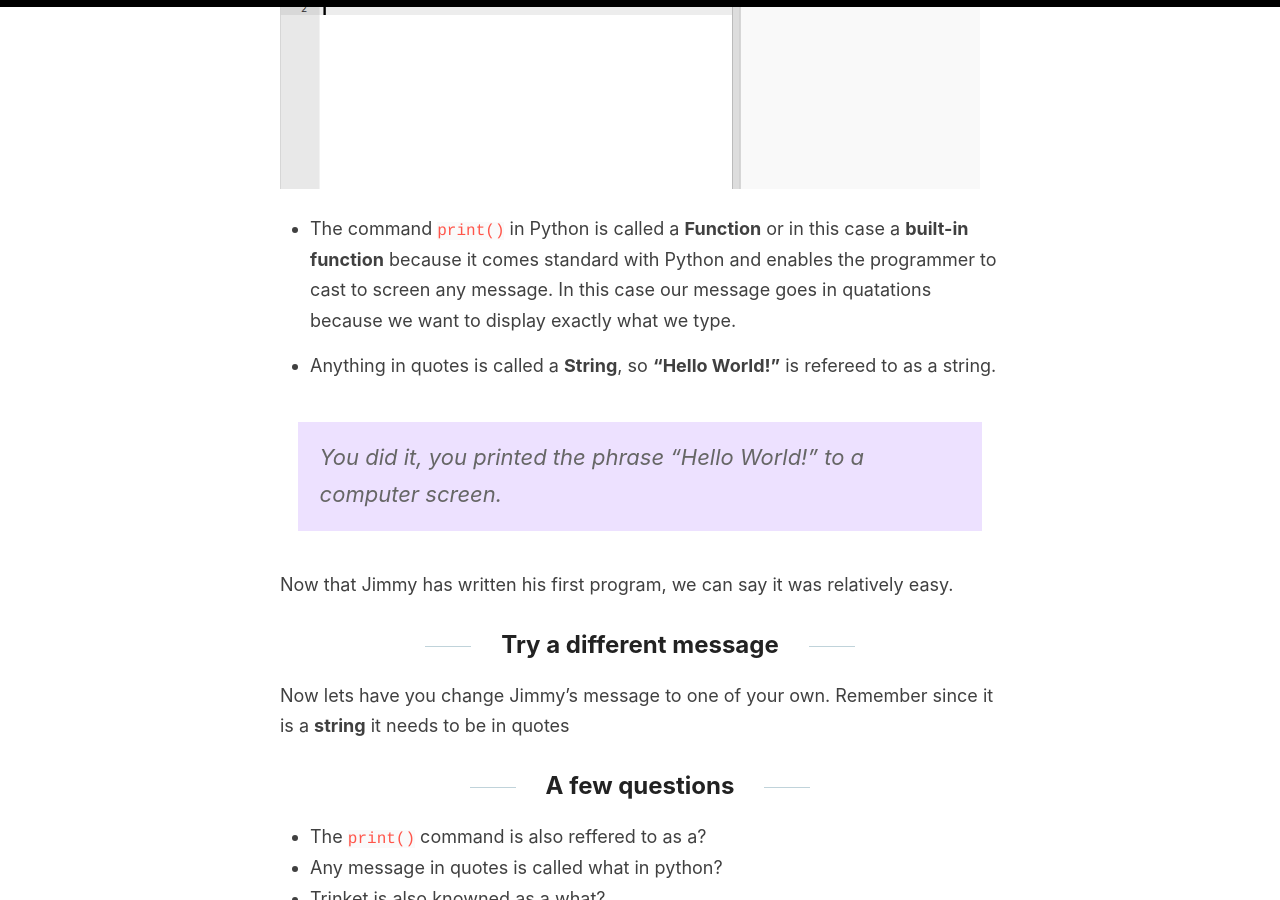
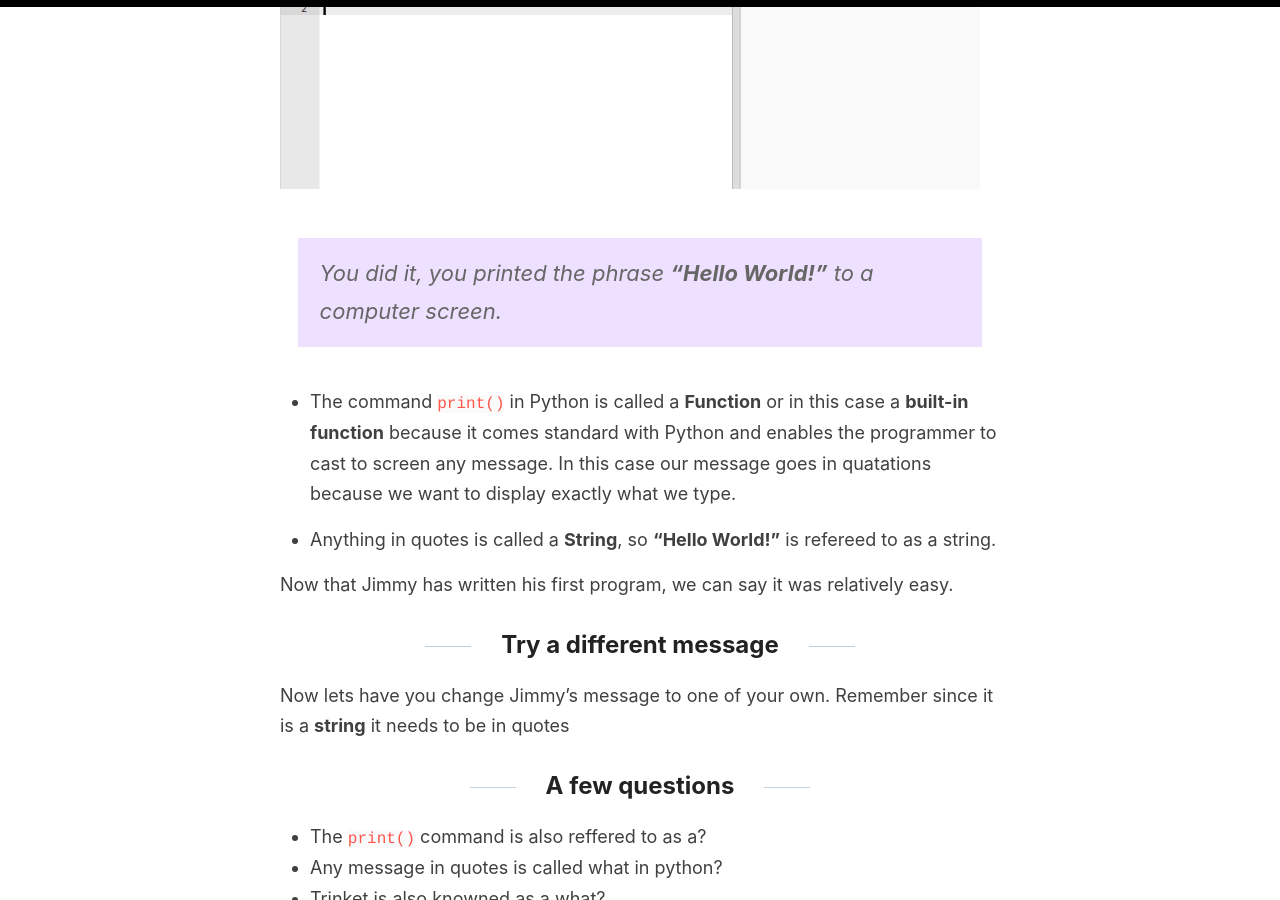
Before and after one commit to KikeVen/python911, a Jekyll site: the page built from _posts/2019-10-1-Hello-World-01.md, in a window 1280 px wide and 900 px high, scrolled down 3166 px. Built offline with Jekyll 4.4.1, drawn with Linux system fonts in a browser that asks for light colours.

Commit message:
text edit

```diff
--- a/_posts/2019-10-1-Hello-World-01.md
+++ b/_posts/2019-10-1-Hello-World-01.md
@@ -60,11 +60,11 @@ We are going to use **[Trinket.io](https://trinket.io/embed/python3/c0a3e920df)*
 
 [<img src="{{ site.baseurl }}/images/trinket.io-01.png" alt="Constructocat by https://github.com/jasoncostello" style="width: 700px;"/>]({{ site.baseurl }}/)
 
+> You did it, you printed the phrase **"Hello World!"** to a computer screen.
+
 * The command `print()` in Python is called a **Function** or in this case a **built-in function** because it comes standard with Python and enables the programmer to cast to screen any message. In this case our message goes in quatations because we want to display exactly what we type.
 
 * Anything in quotes is called a **String**, so **"Hello World!"** is refereed to as a string.
-
-> You did it, you printed the phrase "Hello World!" to a computer screen.
 
 Now that Jimmy has written his first program, we can say it was relatively easy.
 
```
